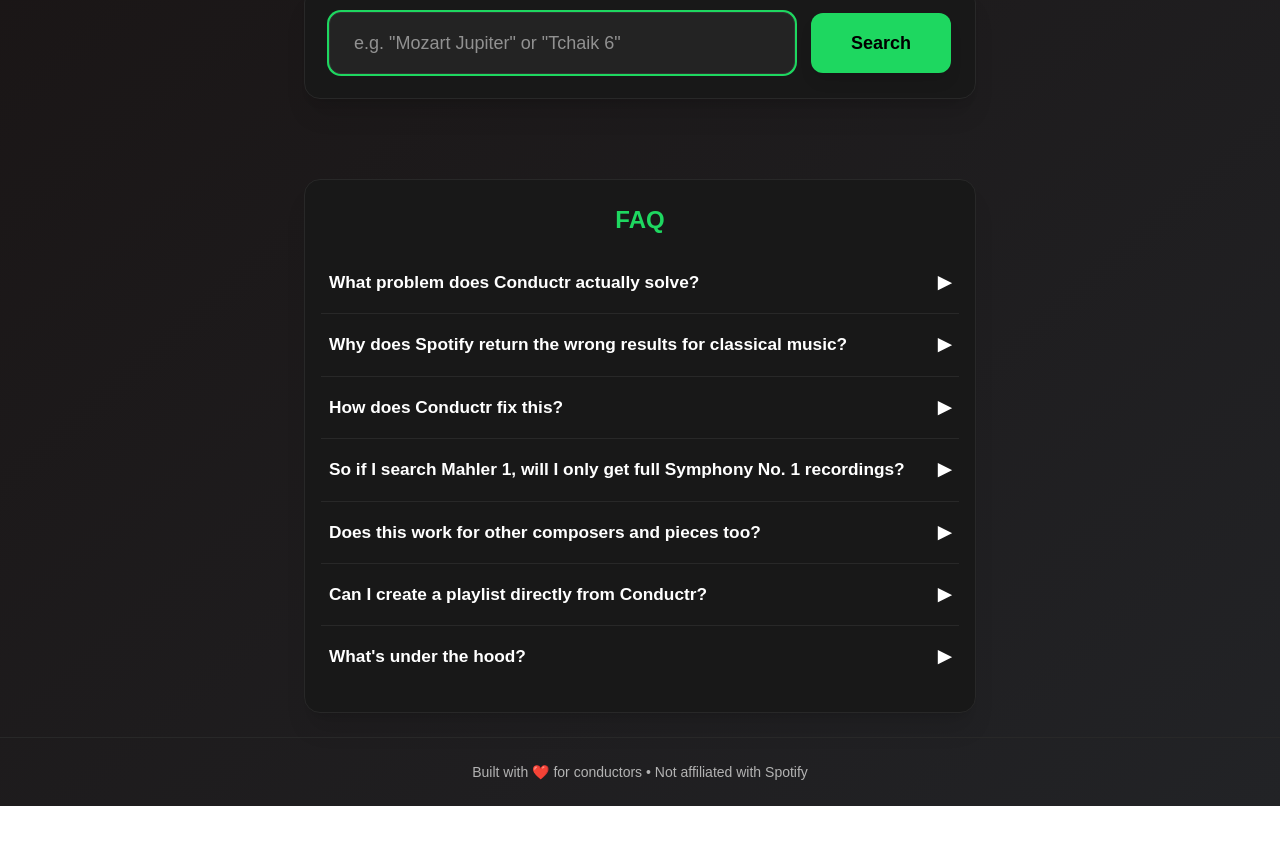
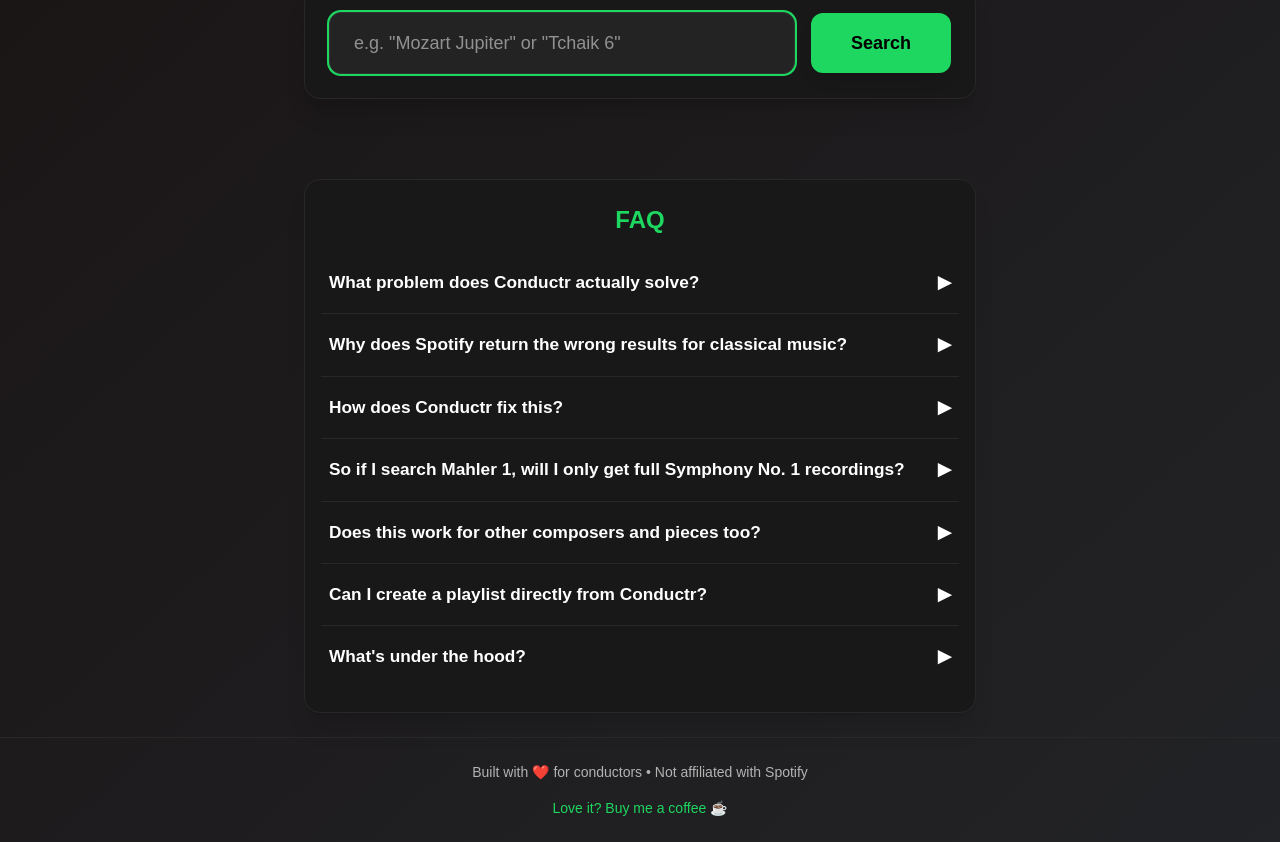
Before and after one commit to ecz2515/conductr, a Next.js app: page / in a window 1280 px wide. Shown: the part 297-1139 px from the top of the page. Before the commit the page ends 1103 px from the top, so only its background shows below. Built offline with nearby package versions, Linux system fonts and the light colour scheme.

Commit message:
buy me a coffee XD

```diff
--- a/app/page.tsx
+++ b/app/page.tsx
@@ -410,6 +410,11 @@ export default function Home() {
       {/* Footer */}
       <footer className="text-[#b3b3b3] text-sm py-6 text-center border-t border-[#282828]">
         Built with ❤️ for conductors • Not affiliated with Spotify
+        <div className="mt-4">
+          <a href="https://buy.stripe.com/eVqfZgdHD078bUhaso5kk06" target="_blank" rel="noopener noreferrer" className="text-[#1ed760] hover:text-[#1db954]">
+            Love it? Buy me a coffee ☕
+          </a>
+        </div>
       </footer>
 
       {/* Global Styles */}
--- a/components/design-system.tsx
+++ b/components/design-system.tsx
@@ -378,8 +378,13 @@ export function Alert({ children, variant = "info", className = "" }: AlertProps
 // Footer Component
 export function Footer({ className = "" }: { className?: string }) {
   return (
-    <footer className={`text-[#b3b3b3] text-xs mt-1 mb-4 text-center px-3 ${className}`}>
-      Built with ❤️ for conductors • Not affiliated with Spotify
-    </footer>
+    <footer className="text-[#b3b3b3] text-sm py-6 text-center border-t border-[#282828]">
+        Built with ❤️ for conductors • Not affiliated with Spotify
+        <div className="mt-4">
+          <a href="https://buy.stripe.com/eVqfZgdHD078bUhaso5kk06" target="_blank" rel="noopener noreferrer" className="text-[#1ed760] hover:text-[#1db954]">
+            Love it? Buy me a coffee ☕
+          </a>
+        </div>
+      </footer>
   )
 }
```
